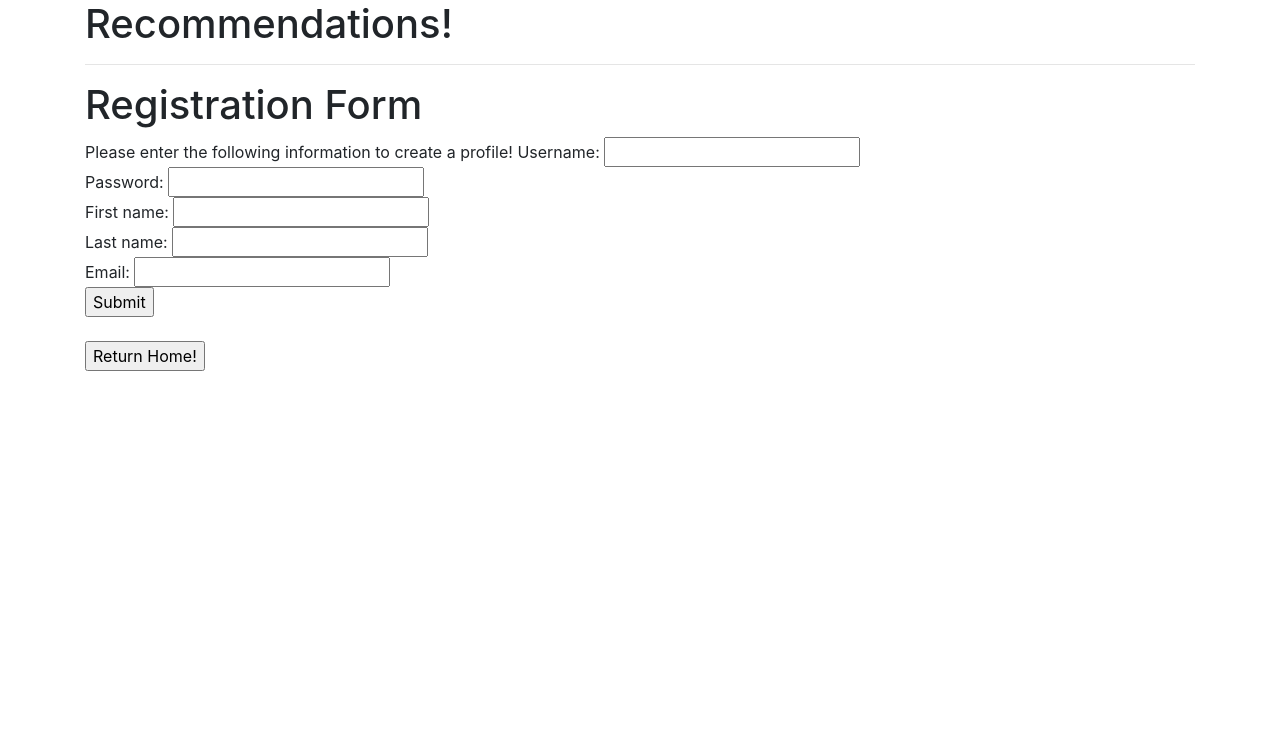
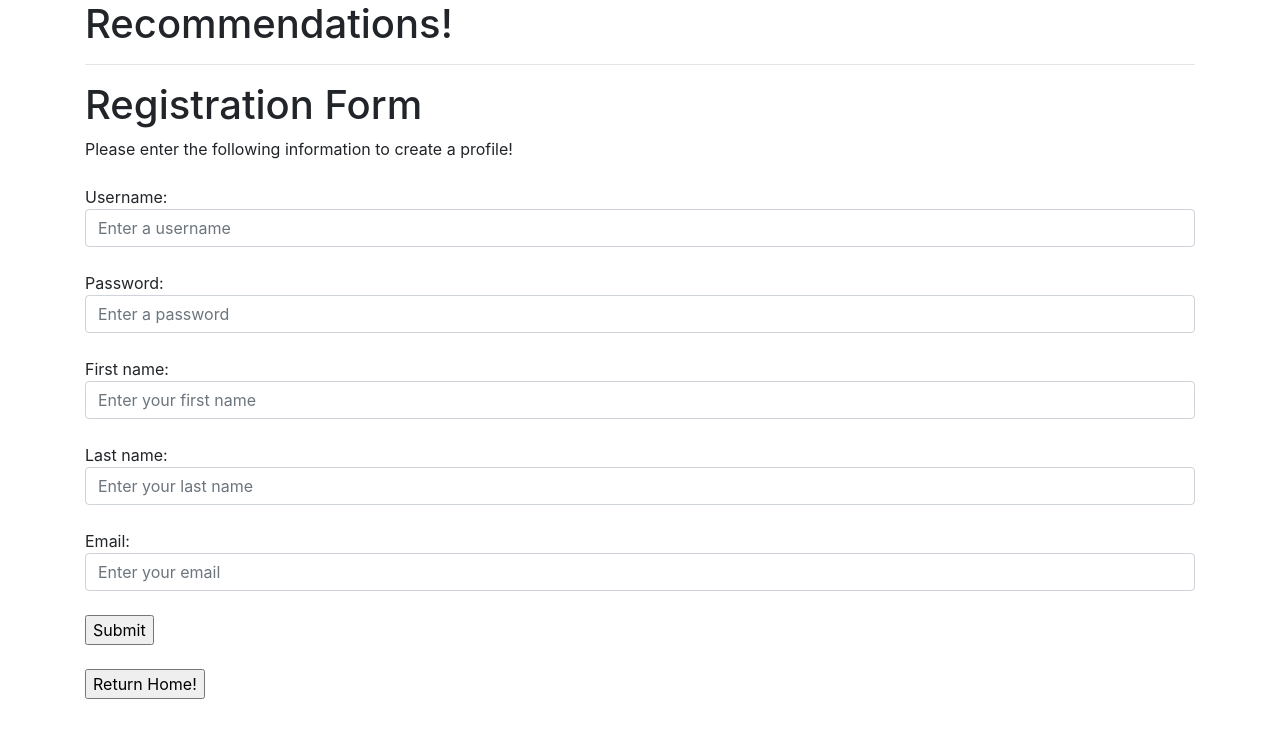
Before and after one commit to EmilySerota/Trip_Rec_Project, a Flask app: page /register in a window 1280 px wide. Shown: the top 738 px of the page. Run offline with Flask 2, Linux system fonts and the light colour scheme; some libraries are stand-ins or nearby versions.

Commit message:
form formating

```diff
--- a/templates/login_form.html
+++ b/templates/login_form.html
@@ -8,8 +8,8 @@
     You're already logged in!
 {% else %}
     <form action='/login' method=POST>
-    Enter your username: <input type='text' name='username'>
-    Enter your password: <input type='password' name='password' placeholder="Password">
+    Username: <input type='text' class='form-control' id='username' placeholder='Enter username' name='username'><br>
+    Password: <input type='password' class='form-control' name='password' placeholder="Enter Password"><br>
     <input type='submit' value='Submit'>
     </form>
 {% endif %}
--- a/templates/recommendation_view.html
+++ b/templates/recommendation_view.html
@@ -43,7 +43,7 @@ created by {{ recommendation.user.username }}<br><br>
 
 <div><pre  style="white-space: pre-wrap; word-break: keep-all;">{{recommendation.city.city_info}}</pre></div><br>
 
-<div><img src='{{ "../"+recommendation.img_url }}'></div><br>
+<img src='{{ "../"+recommendation.img_url }}' class="img-thumbnail" alt="Cinque Terre" width="420" height="290"><br><br>
 
 STAY
 <div><pre  style="white-space: pre-wrap; word-break: keep-all;">{{recommendation.stay_name}}</pre></div>
--- a/templates/reg_form.html
+++ b/templates/reg_form.html
@@ -4,14 +4,14 @@
 <H1>Registration Form</H1>
 
 <form action='/register' method=POST>
-    Please enter the following information to create a profile!
+    Please enter the following information to create a profile!<br><br>
 
-    Username: <input type='text' name='username'><br>
-    Password: <input type='text' name='password'><br>
-    First name: <input type='text' name='fname'><br>
-    Last name: <input type='text' name='lname'><br>
-    Email: <input type='text' name='email'><br>
-    <input type=submit value='Submit'>
+    <div>Username: <input type='text' class='form-control' placeholder='Enter a username' name='username'><br>
+    Password: <input type='text' class='form-control' placeholder='Enter a password' name='password'><br>
+    First name: <input type='text' class='form-control' placeholder='Enter your first name' name='fname'><br>
+    Last name: <input type='text' class='form-control' placeholder='Enter your last name' name='lname'><br>
+    Email: <input type='email' class='form-control' placeholder='Enter your email' name='email'><br>
+    <input type=submit value='Submit'></div>
 </form>
 
 <br>
```
Also changed, not shown: templates/create_rec.html (+6 -6 lines).
